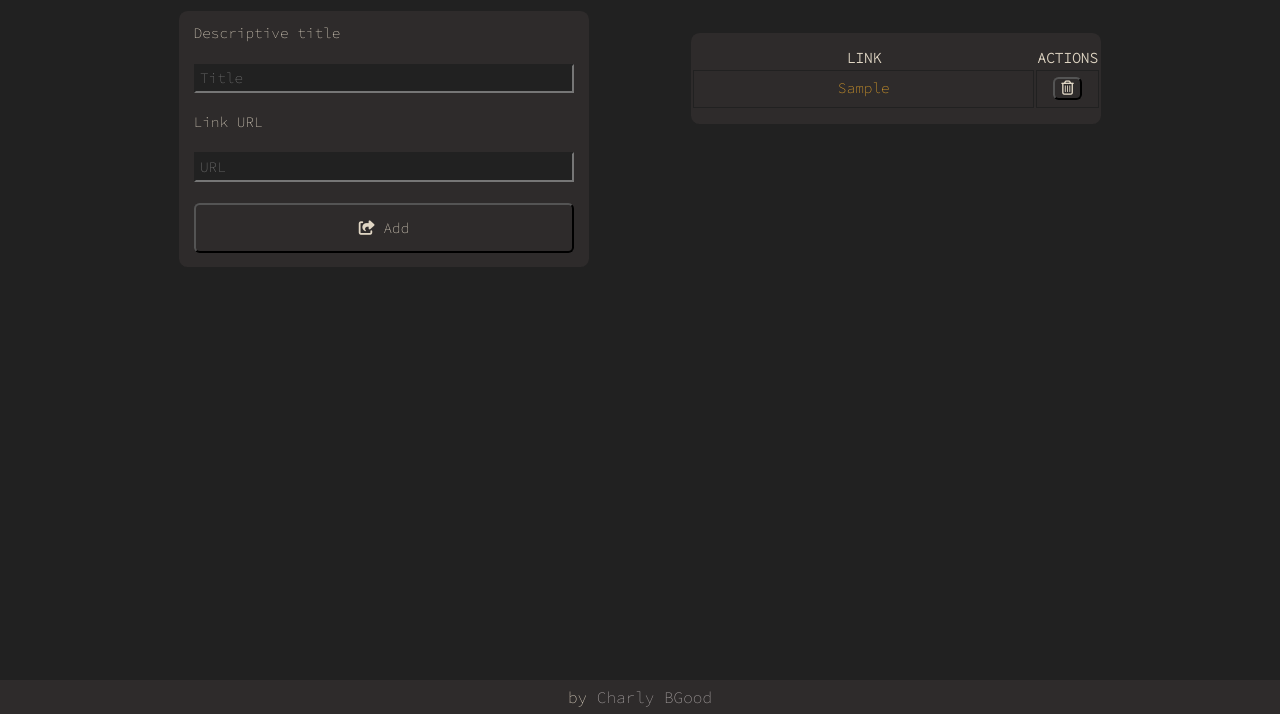
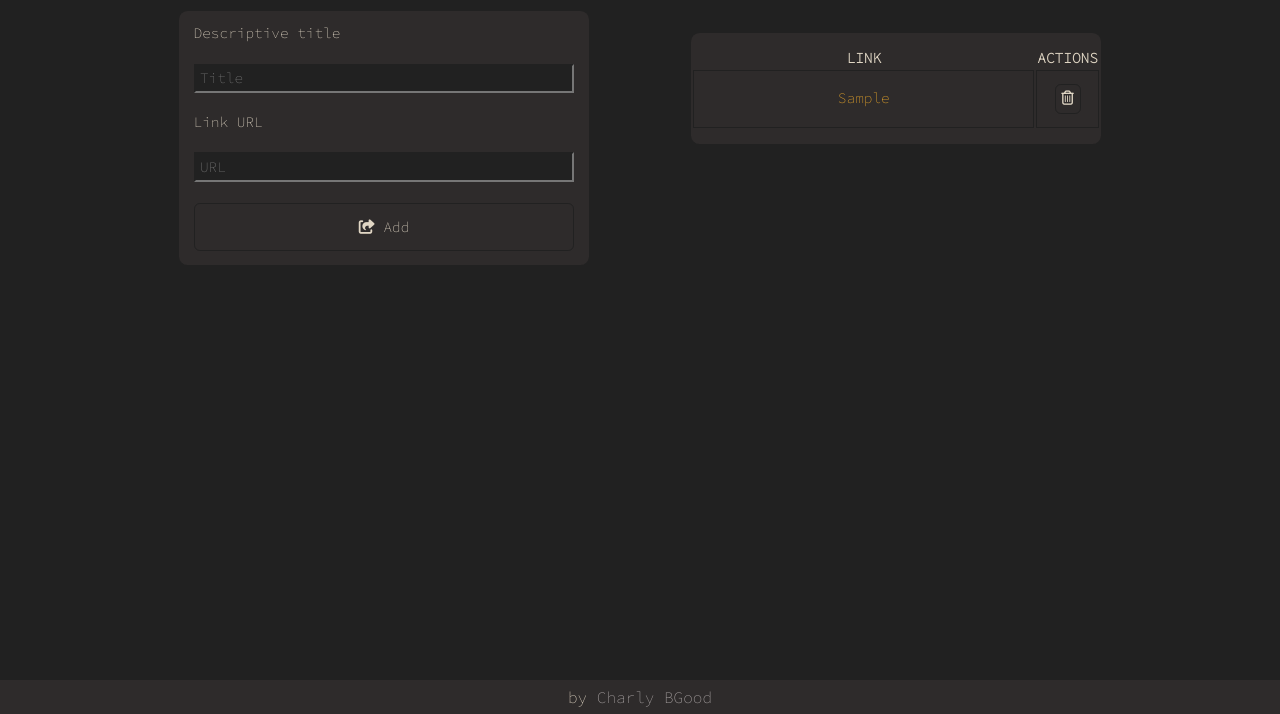
Before and after one commit to CharlyBGood/no-state-node-too, a plain HTML site: page index.html in a window 1280 px wide. Both pictures are taken after typing "Sample", "https://example.com" into the empty fields and a click on the button "Add". Shown: the part 86-800 px from the top of the page. Drawn offline with Linux system fonts and the light colour scheme.

Commit message:
fix table layout

```diff
--- a/styles/main.css
+++ b/styles/main.css
@@ -73,6 +73,8 @@ button {
     color: var(--wheat);
     cursor: pointer;
     border-radius: .4em;
+    border: 1px solid var(--dark-black);
+    padding: .4em;
 }
 
 button > * {
@@ -92,12 +94,13 @@ button > * {
 .links-table tr, .links-table td {
     border: .5px solid var(--dark-black);
     width: 100%;
+    padding: .5em;
 }
 
 .table-body a {
     color: var(--orange-wheat);
     text-decoration: none;
-    line-break: anywhere;
+    line-break: auto;
 }
 
 .table-body button {
```
